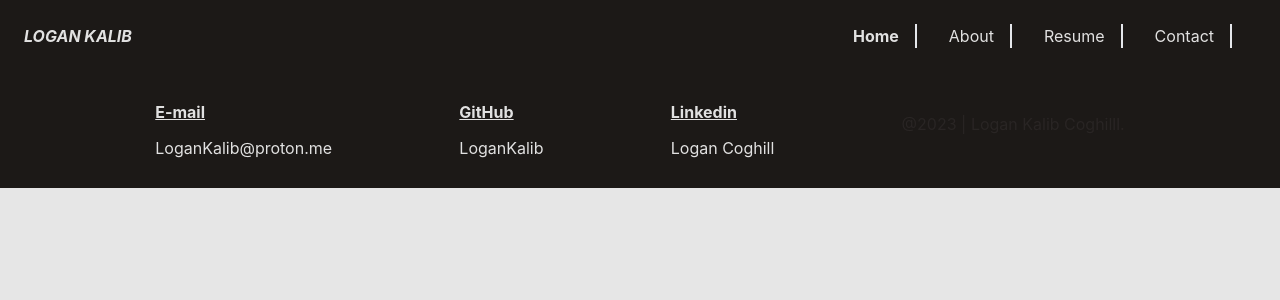
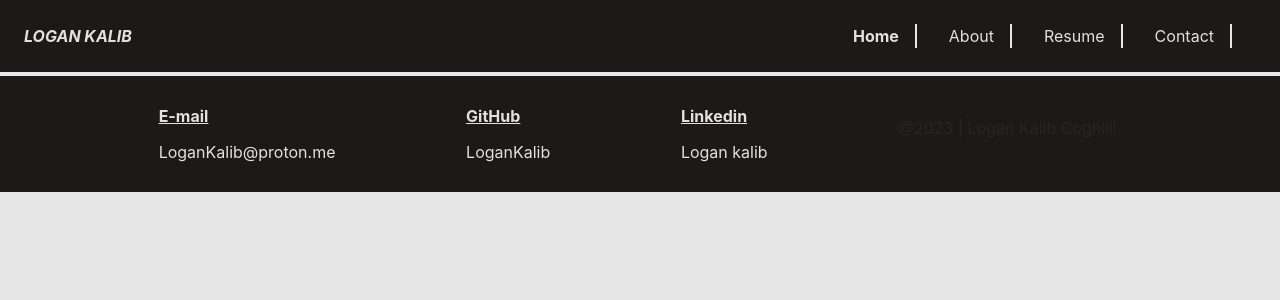
Before and after one commit to LoganKalib/React-Portfolio, a React (Vite) app in the folder LoganCoghill/: page / in a window 1280 px wide. Shown: the top 300 px of the page. Built offline with nearby package versions, Linux system fonts and the light colour scheme.

Commit message:
playing around

```diff
--- a/LoganCoghill/src/Components/About-styles.jsx
+++ b/LoganCoghill/src/Components/About-styles.jsx
@@ -17,7 +17,7 @@ export const tailImgXl = "xl:w-[100px] xl:h-[100px] rounded-md";
 export const tailProgressXl = "w-44 h-44 p-10 font-bold mb-4";
 
 export const tailProgressContainerXl =
-  "xl:flex xl:flex-row xl:justify-center bg-stone-900 mx-5 rounded-md";
+  "xl:flex xl:flex-row xl:justify-center bg-stone-900 mx-5 rounded-md ";
 
 export const tailProfileXl = "w-96 h-96";
 
--- a/LoganCoghill/src/Components/Footer-styles.jsx
+++ b/LoganCoghill/src/Components/Footer-styles.jsx
@@ -1,3 +1,3 @@
-export const tailFooterXl = "xl:flex xl:flex-row bg-stone-900 xl:justify-evenly xl:p-7";
+export const tailFooterXl = "xl:flex xl:flex-row bg-stone-900 xl:justify-evenly xl:p-7 border-t-2";
 
 export const tailHeadings = "font-bold underline pb-3"
--- a/LoganCoghill/src/Components/Footer.jsx
+++ b/LoganCoghill/src/Components/Footer.jsx
@@ -6,7 +6,7 @@ export default function Footer() {
       <div>
         <h5 className={tailHeadings}>E-mail</h5>
         <p>
-          <a href="">LoganKalib@proton.me</a>
+          LoganKalib@proton.me
         </p>
       </div>
       <div>
@@ -18,7 +18,7 @@ export default function Footer() {
       <div>
         <h5 className={tailHeadings}>Linkedin</h5>
         <p>
-          <a href="">Logan Coghill</a>
+          <a href="">Logan kalib</a>
         </p>
       </div>
       <div>
--- a/LoganCoghill/src/Components/Header-styles.jsx
+++ b/LoganCoghill/src/Components/Header-styles.jsx
@@ -1,4 +1,4 @@
-export const tailHeaderXl = "xl:flex xl:flex-row bg-stone-900 xl:p-6 ";
+export const tailHeaderXl = "xl:flex xl:flex-row bg-stone-900 xl:p-6 border-b-2 ";
 
 export const tailH1Xl = "xl:w-1/4 uppercase italic font-bold ";
 
--- a/LoganCoghill/src/Components/Header.jsx
+++ b/LoganCoghill/src/Components/Header.jsx
@@ -10,7 +10,7 @@ import {
 
 export default function Header({ tabs, page, onClick }) {
   return (
-    <header className={tailHeaderXl}>
+    <header className={tailHeaderXl} >
       <h1 className={tailH1Xl}>Logan Kalib</h1>
       <menu className={tailMenuXl}>
         <ul className={tailUlXl}>
--- a/LoganCoghill/tailwind.config.js
+++ b/LoganCoghill/tailwind.config.js
@@ -2,7 +2,8 @@
 export default {
   content: ["./index.html", "./src/**/*.{js,ts,jsx,tsx}"],
   theme: {
-    extend: {},
+    extend: {
+    },
   },
   plugins: [],
 };
```
Also changed, not shown: 1 other file (tests, documents, lock files or other folders).
